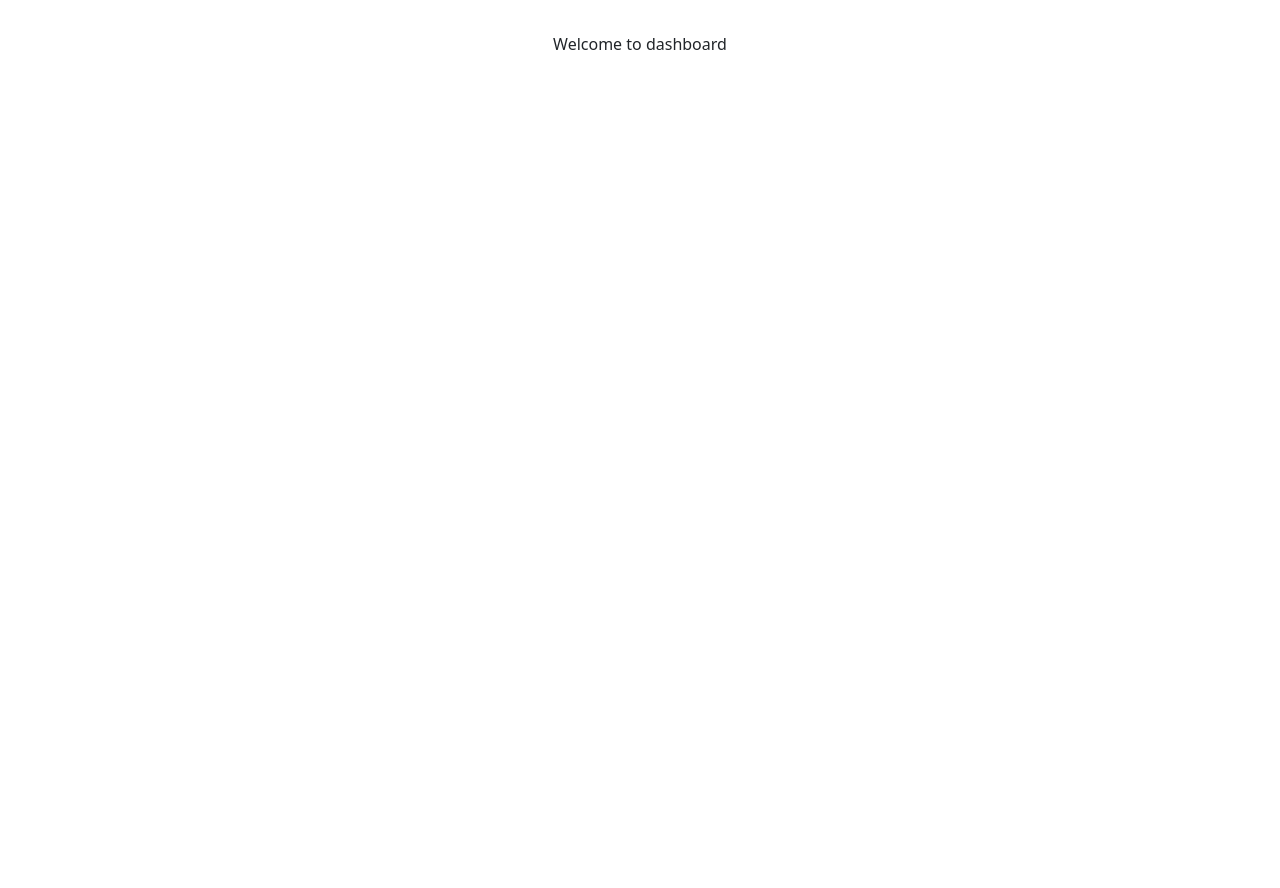
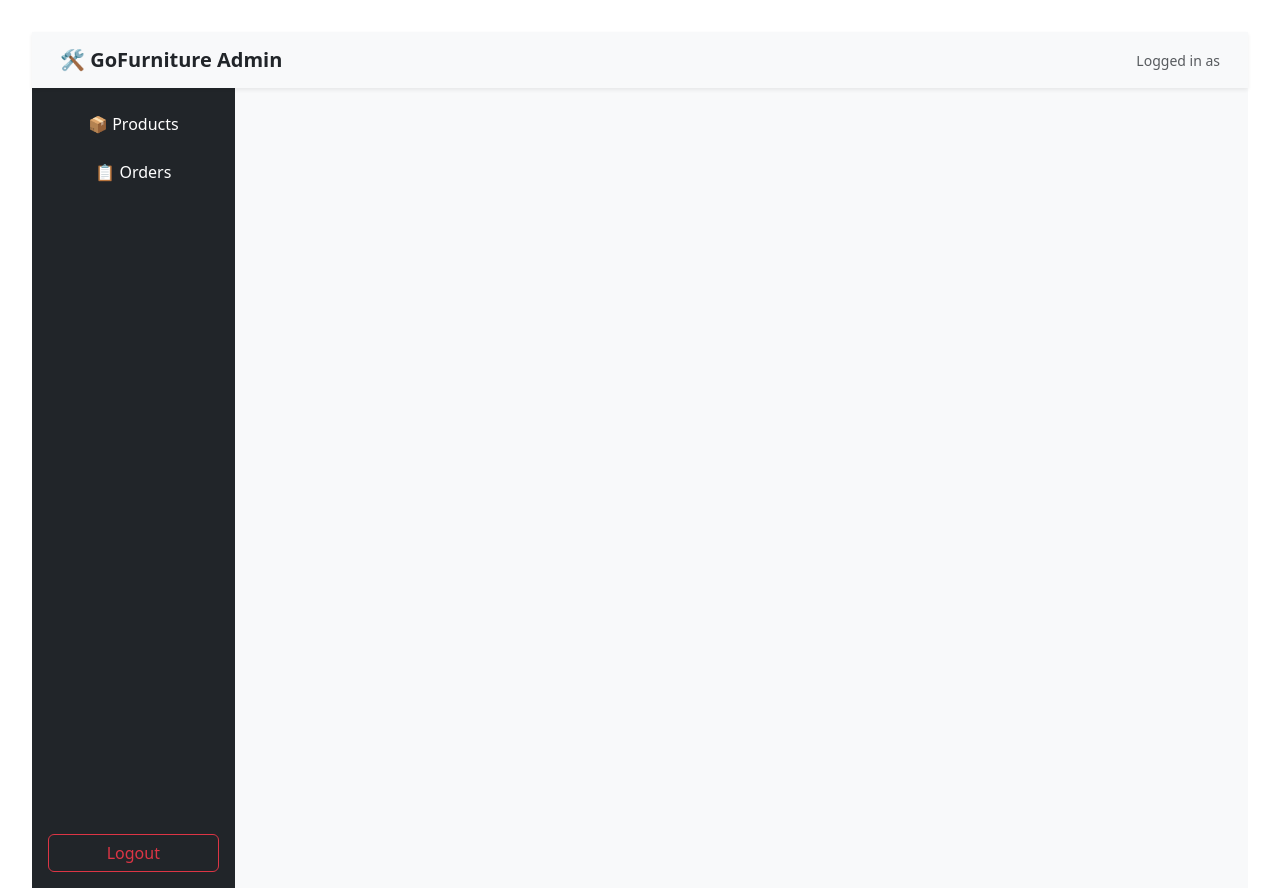
Before and after one commit to AbhayPatil-005/go-furniture-admin, a React (Vite) app: page / in a window 1280 px wide. Before the commit the page ends 800 px from the top, so only its background shows below. Built offline with nearby package versions, Linux system fonts and the light colour scheme; sample sign-in values are in the browser's storage.

Commit message:
feat: added Homepage, protected routes, sidebar, dashboard header.

```diff
--- a/src/App.jsx
+++ b/src/App.jsx
@@ -3,7 +3,9 @@ import AdminLogin from './pages/AdminLogin'
 import './App.css'
 import { Route, Routes, Navigate } from 'react-router-dom'
 import { useSelector } from 'react-redux'
-import HomePage from './pages/HomePage'
+import HomePage from './components/layouts/HomePage'
+import ProductsPage from './pages/ProductsPage';
+import OrdersPage from './pages/OrdersPage';
 
 function App() {
   const isLoggedIn = useSelector((state)=>state.auth.isLoggedIn);
@@ -12,8 +14,8 @@ function App() {
     <Routes>
       <Route path="/admin-login" element={<AdminLogin/>}/>
       <Route path="/home" element={isLoggedIn ? <HomePage/> : <Navigate to="/admin-login" replace/>}>
-
-
+      <Route path='products' element={<ProductsPage/>}/>
+      <Route path='orders' element={<OrdersPage/>}/>
       </Route>
       <Route path='*' element={isLoggedIn ? <HomePage/> : <Navigate to="/admin-login" replace/>}/>
     </Routes>
--- /dev/null
+++ b/src/components/layouts/DashboardHeader.jsx
@@ -0,0 +1,23 @@
+import { Navbar, Container } from "react-bootstrap";
+import { useSelector } from "react-redux";
+
+
+const DashboardHeader = () => {
+    const adminEmail = useSelector((state) => state.auth.adminEmail);
+
+    return (
+        <Navbar bg="light" className="shadow-sm px-3">
+            <Container fluid>
+                <Navbar.Brand className="fw-bold text-dark">
+                    🛠 GoFurniture Admin
+                </Navbar.Brand>
+                <div className="text-muted small">
+                    Logged in as <strong>{adminEmail}</strong>
+                </div>
+
+            </Container>
+        </Navbar>
+    );
+};
+
+export default DashboardHeader;
--- /dev/null
+++ b/src/components/layouts/HomePage.jsx
@@ -0,0 +1,40 @@
+import SideBar from "./SideBar";
+import { Container, Row, Col, Button } from "react-bootstrap";
+import { useDispatch } from "react-redux";
+import { Outlet, useNavigate } from "react-router-dom";
+import DashboardHeader from "./DashboardHeader";
+import { logout } from "../../reduxStore/authSlice";
+
+
+
+const HomePage = () => {
+    const dispatch = useDispatch();
+    const navigate = useNavigate();
+
+    const handleLogout = () => {
+        dispatch(logout());
+        navigate("/admin-login");
+    };
+
+    return (<>
+        <Container fluid className="p-0 vh-100">
+            <DashboardHeader />
+            <Row className="h-100 g-0">
+                <Col xs={12} md={3} lg={2} className="bg-dark text-white p-3 d-flex flex-column ">
+                    <SideBar />
+
+                    <Button variant="outline-danger" className="w-100 mt-auto" onClick={handleLogout}>
+                        Logout
+                    </Button>
+                </Col>
+
+                <Col xs={12} md={9} lg={10} className="p-4 bg-light">
+                    <Outlet />
+                </Col>
+            </Row>
+        </Container>
+
+    </>)
+}
+
+export default HomePage;
--- /dev/null
+++ b/src/components/layouts/SideBar.jsx
@@ -0,0 +1,25 @@
+import { Nav } from "react-bootstrap";
+import { NavLink } from "react-router-dom";
+
+const SideBar =()=>{
+    return(<>
+            <Nav className="flex-column">
+        <NavLink
+          to="/home/products"
+          className="nav-link text-white mb-2"
+          activeclassname="fw-bold text-warning"
+        >
+          📦 Products
+        </NavLink>
+        <NavLink
+          to="/home/orders"
+          className="nav-link text-white mb-2"
+          activeclassname="fw-bold text-warning"
+        >
+          📋 Orders
+        </NavLink>
+      </Nav>
+    </>)
+}
+
+export default SideBar;
--- a/src/pages/AdminLogin.jsx
+++ b/src/pages/AdminLogin.jsx
@@ -79,7 +79,7 @@ const AdminLogin = () => {
 
     return (
         <>
-            <ToastContainer position="top-center" className="mt-5">
+            <ToastContainer position="top-end" className="mt-5">
                 <Toast
                     className="text-center"
                     bg={toast.variant}
--- a/src/pages/HomePage.jsx
+++ /dev/null
@@ -1,6 +0,0 @@
-
-const HomePage = () =>{
-    return(<>Welcome to dashboard</>)
-}
-
-export default HomePage;
--- a/src/pages/OrdersPage.jsx
+++ b/src/pages/OrdersPage.jsx
@@ -0,0 +1,11 @@
+
+
+
+const OrdersPage =()=>{
+    return(
+    <>
+    </>
+    )
+}
+
+export default OrdersPage;
--- a/src/pages/ProductsPage.jsx
+++ b/src/pages/ProductsPage.jsx
@@ -0,0 +1,8 @@
+
+
+
+const ProductsPage =()=>{
+    return (<></>)
+}
+
+export default ProductsPage;
```
Also changed, not shown: src/components/products/ProductForm.jsx (added).
